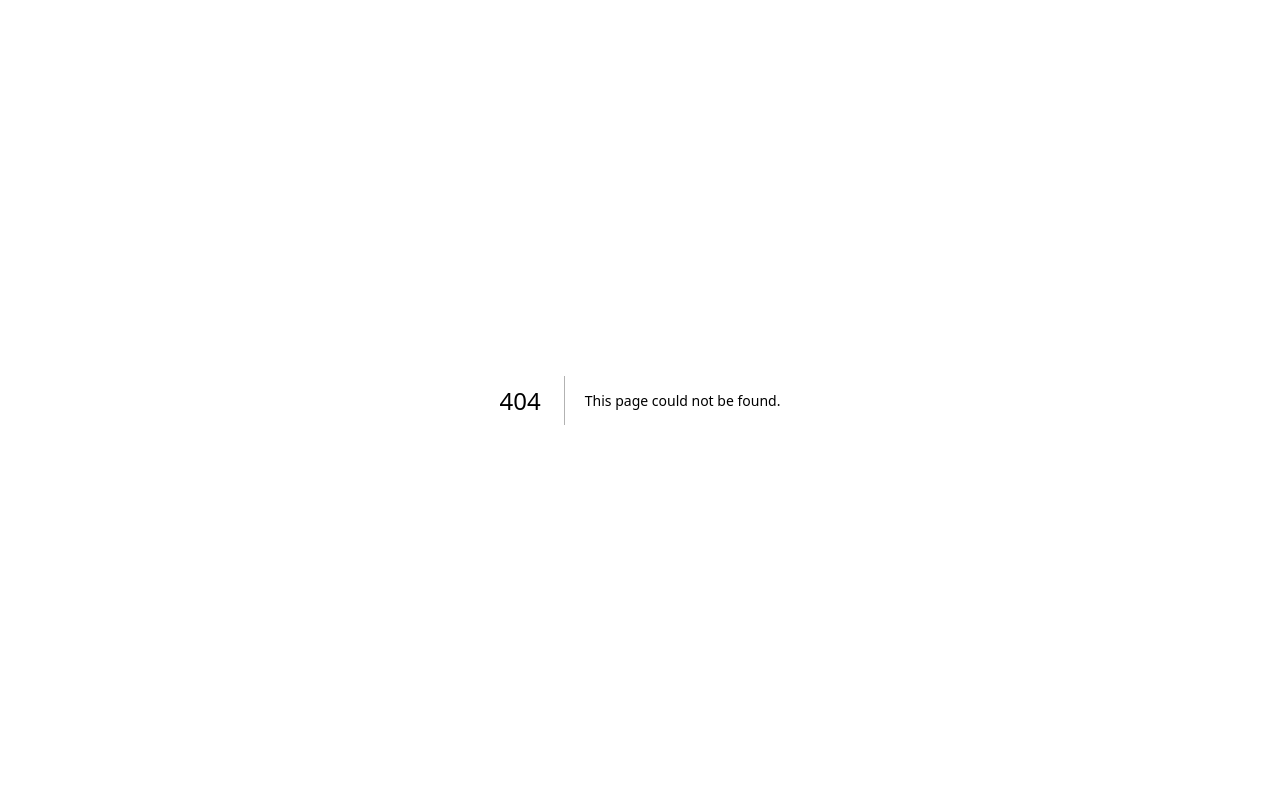
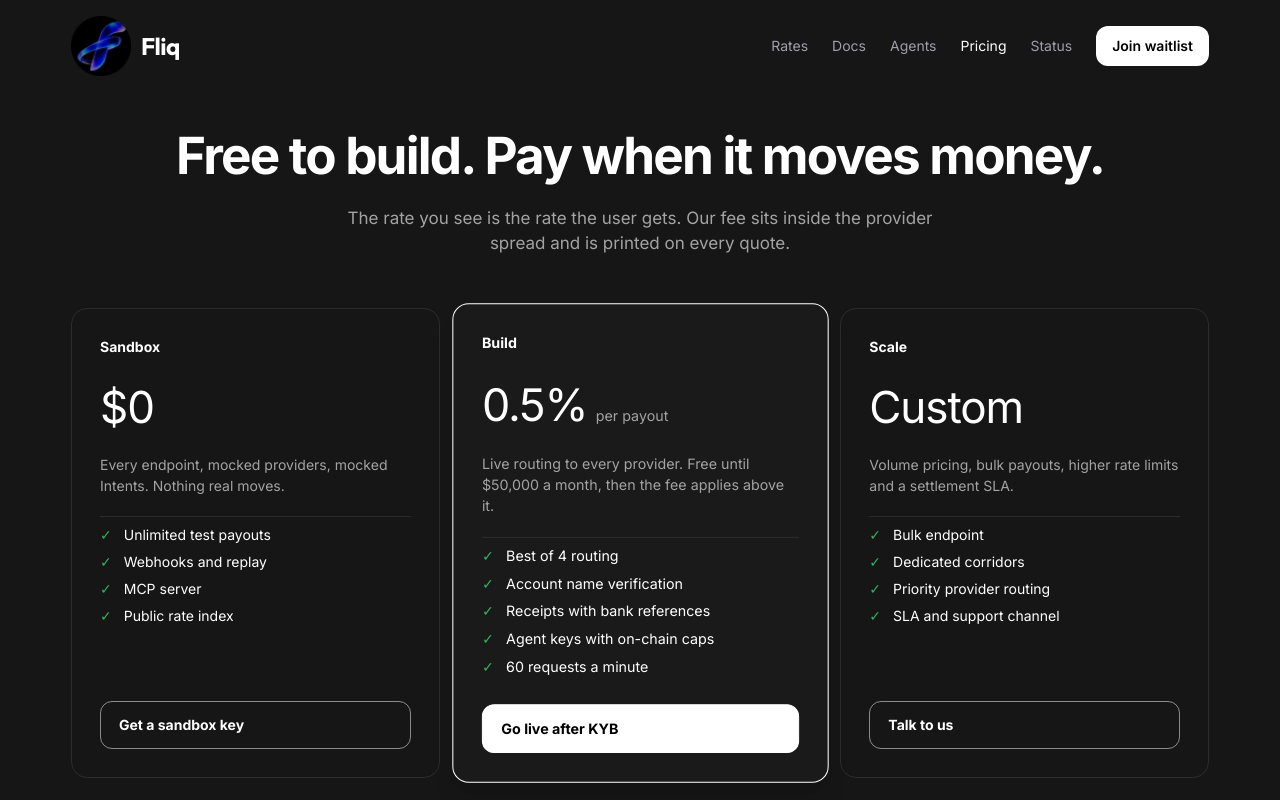
Before and after one commit to FliqLabs/Fliq, a Next.js app in the folder apps/web/: page /pricing in a window 1280 px wide. Before the commit this address had no page. Shown: the top 800 px of the page. Built offline with nearby package versions, Linux system fonts and the light colour scheme.

Commit message:
feat(web): add pricing page and update site navigation (#56)

```diff
--- a/apps/web/app/components/site-footer.tsx
+++ b/apps/web/app/components/site-footer.tsx
@@ -1,3 +1,4 @@
+import Image from "next/image";
 import Link from "next/link";
 import { siteContainer } from "./site-container";
 
@@ -11,9 +12,12 @@ const navigation = [
 export function SiteFooter() {
   return (
     <footer
-      className={`${siteContainer} flex flex-wrap items-center justify-between gap-5 border-t border-zinc-800 bg-canvas py-8 text-sm text-zinc-500`}
+      className={`${siteContainer} flex flex-wrap items-center justify-between gap-5 border-t border-zinc-800 py-8 text-sm text-zinc-500`}
     >
-      <p>Built on NEAR · MIT licence · NEAR HACKATHON</p>
+      <p className="flex items-center gap-2">
+        <Image src="/logo.png" alt="" width={40} height={20} className="h-5 w-auto shrink-0" />
+        <span>Built on NEAR · MIT licence · NEAR HACKATHON</span>
+      </p>
       <nav aria-label="Footer navigation" className="flex flex-wrap gap-5">
         {navigation.map(({ label, href }) => (
           <Link key={label} href={href} className="hover:text-white">
--- a/apps/web/app/components/site-header.tsx
+++ b/apps/web/app/components/site-header.tsx
@@ -6,11 +6,11 @@ const navigation = [
   { label: "Rates", href: "/#rates", visibility: "sm:inline" },
   { label: "Docs", href: "/#developers", visibility: "sm:inline" },
   { label: "Agents", href: "/#agents", visibility: "sm:inline" },
-  { label: "Pricing", href: "/#sandbox", visibility: "lg:inline" },
+  { label: "Pricing", href: "/pricing", visibility: "inline" },
   { label: "Status", href: "/#trust", visibility: "lg:inline" },
 ];
 
-export function SiteHeader() {
+export function SiteHeader({ activeHref, brandClassName }: { activeHref?: string; brandClassName?: string }) {
   return (
     <header className="fixed inset-x-0 top-0 z-50 bg-[#161616]">
       <div className={`${siteContainer} flex min-h-[68px] items-center justify-between gap-6 py-4`}>
@@ -20,11 +20,16 @@ export function SiteHeader() {
           className="inline-flex items-center gap-2.5 text-2xl font-bold tracking-tight text-white"
         >
           <Image src="/logo.png" width={60} height={30} alt="" />
-          <span>Fliq</span>
+          <span className={brandClassName}>Fliq</span>
         </Link>
         <nav aria-label="Main navigation" className="flex items-center gap-4 text-sm text-zinc-400 lg:gap-6">
           {navigation.map(({ label, href, visibility }) => (
-            <Link key={label} href={href} className={`hidden hover:text-white ${visibility}`}>
+            <Link
+              key={label}
+              href={href}
+              aria-current={activeHref === href ? "page" : undefined}
+              className={`${visibility === "inline" ? "inline" : `hidden ${visibility}`} hover:text-white ${activeHref === href ? "text-white" : ""}`}
+            >
               {label}
             </Link>
           ))}
--- /dev/null
+++ b/apps/web/app/pricing/page.tsx
@@ -0,0 +1,44 @@
+import type { Metadata } from "next";
+import Image from "next/image";
+import { Inter, Outfit } from "next/font/google";
+import { PricingCards } from "./pricing-cards";
+import { SiteHeader } from "../components/site-header";
+import { SiteFooter } from "../components/site-footer";
+import { siteContainer } from "../components/site-container";
+import workedExampleIcon from "./Mask group.png";
+
+const inter = Inter({ subsets: ["latin"] });
+const outfit = Outfit({ subsets: ["latin"], weight: "700" });
+
+export const metadata: Metadata = {
+  title: "Pricing | Fliq",
+  description: "Free to build. Pay when it moves money. Explore Fliq’s Sandbox, Build, and Scale plans.",
+};
+
+export default function PricingPage() {
+  return (
+    <div className={`${inter.className} min-h-screen bg-[#161616] text-white`}>
+      <SiteHeader activeHref="/pricing" brandClassName={outfit.className} />
+      <main className={`${siteContainer} pt-[120px] pb-[72px] sm:pt-[125px]`}>
+        <section aria-labelledby="pricing-heading">
+          <div className="text-center">
+            <h1 id="pricing-heading" className="text-[clamp(34px,4vw,52px)] leading-[1.2] font-bold tracking-[-0.035em]">
+              Free to build. Pay when it moves money.
+            </h1>
+            <p className="mx-auto mt-5 max-w-[600px] text-[17px] leading-[25px] text-[#a3a3a3]">
+              The rate you see is the rate the user gets. Our fee sits inside the provider spread and is printed on every quote.
+            </p>
+          </div>
+          <PricingCards />
+        </section>
+        <aside aria-label="Worked fee example" className="mt-10 border border-[#2c2c2c] p-6 lg:-mx-6">
+          <Image src={workedExampleIcon} alt="Nigeria" className="h-[22px] w-auto" />
+          <p className="mt-4 text-sm leading-[21px] text-[#a3a3a3]">
+            Worked example: $50 at ₦1,383.20 provider rate, fees ₦344 (Paycrest ₦250, network ₦94), lands as ₦68,816. The fliq&apos;s share is inside the ₦344 and shown on the quote.
+          </p>
+        </aside>
+      </main>
+      <SiteFooter />
+    </div>
+  );
+}
--- /dev/null
+++ b/apps/web/app/pricing/pricing-cards.tsx
@@ -0,0 +1,75 @@
+"use client";
+
+import { useState } from "react";
+import Link from "next/link";
+
+const plans = [
+  {
+    name: "Sandbox",
+    price: "$0",
+    description: "Every endpoint, mocked providers, mocked Intents. Nothing real moves.",
+    features: ["Unlimited test payouts", "Webhooks and replay", "MCP server", "Public rate index"],
+    action: "Get a sandbox key",
+    href: "/create-workspace",
+  },
+  {
+    name: "Build",
+    price: "0.5%",
+    suffix: "per payout",
+    description: "Live routing to every provider. Free until $50,000 a month, then the fee applies above it.",
+    features: ["Best of 4 routing", "Account name verification", "Receipts with bank references", "Agent keys with on-chain caps", "60 requests a minute"],
+    action: "Go live after KYB",
+    href: "/create-workspace",
+  },
+  {
+    name: "Scale",
+    price: "Custom",
+    description: "Volume pricing, bulk payouts, higher rate limits and a settlement SLA.",
+    features: ["Bulk endpoint", "Dedicated corridors", "Priority provider routing", "SLA and support channel"],
+    action: "Talk to us",
+    href: "/join-waitlist",
+  },
+];
+
+export function PricingCards() {
+  const [selectedPlan, setSelectedPlan] = useState("Build");
+  const [hoveredPlan, setHoveredPlan] = useState<string | null>(null);
+  const activePlan = hoveredPlan ?? selectedPlan;
+
+  return (
+    <div className="mt-[52px] grid gap-4 md:grid-cols-3" onMouseLeave={() => setHoveredPlan(null)}>
+      {plans.map((plan) => (
+        <article key={plan.name} onMouseEnter={() => setHoveredPlan(plan.name)} aria-labelledby={`plan-${plan.name.toLowerCase()}`} className={`relative flex flex-col rounded-2xl border p-7 transition-[transform,border-color,background-color,box-shadow] duration-300 ease-out hover:z-10 hover:border-white hover:bg-[#1a1a1a] hover:shadow-xl motion-safe:hover:-translate-y-1 motion-safe:hover:scale-[1.02] motion-reduce:transition-none md:min-h-[460px] ${activePlan === plan.name ? "z-10 border-white bg-[#1a1a1a] shadow-xl motion-safe:scale-[1.02]" : "border-[#2c2c2c]"}`}>
+          <h2 id={`plan-${plan.name.toLowerCase()}`} className="text-sm font-bold">
+            <button
+              type="button"
+              aria-pressed={selectedPlan === plan.name}
+              onClick={() => setSelectedPlan(plan.name)}
+              className="cursor-pointer text-left after:absolute after:inset-0 after:rounded-2xl focus-visible:outline-none focus-visible:after:outline-2 focus-visible:after:outline-offset-4 focus-visible:after:outline-white"
+            >
+              {plan.name}
+            </button>
+          </h2>
+          <p className="mt-6 flex flex-wrap items-baseline gap-2">
+            <span className="text-[44px] leading-[53px] tracking-tight">{plan.price}</span>
+            {plan.suffix ? <span className="text-sm text-[#a3a3a3]">{plan.suffix}</span> : null}
+          </p>
+          <p className="mt-5 text-sm leading-[21px] text-[#a3a3a3]">{plan.description}</p>
+          <ul className="mt-5 space-y-2 border-t border-[#2c2c2c] pt-2 text-sm leading-[19px]">
+            {plan.features.map((feature) => (
+              <li key={feature} className="flex gap-3">
+                <span aria-hidden="true" className="text-[#32b35a]">✓</span>
+                <span>{feature}</span>
+              </li>
+            ))}
+          </ul>
+          <div className="mt-auto pt-7">
+            <Link href={plan.href} className={`relative z-20 block rounded-xl border px-[18px] py-[13px] text-sm font-bold transition-[transform,background-color,color,border-color,box-shadow] duration-200 hover:shadow-lg focus-visible:outline-2 focus-visible:outline-offset-4 focus-visible:outline-white motion-safe:hover:-translate-y-0.5 motion-safe:active:translate-y-0 motion-safe:active:scale-[0.97] motion-reduce:transition-none ${activePlan === plan.name ? "border-white bg-white text-black hover:bg-[#161616] hover:text-white active:bg-zinc-800 active:text-white" : "border-white/50 hover:border-white hover:bg-white hover:text-black active:bg-zinc-200 active:text-black"}`}>
+              {plan.action}
+            </Link>
+          </div>
+        </article>
+      ))}
+    </div>
+  );
+}
```
Also changed, not shown: apps/web/app/pricing/Mask group.png (added).
